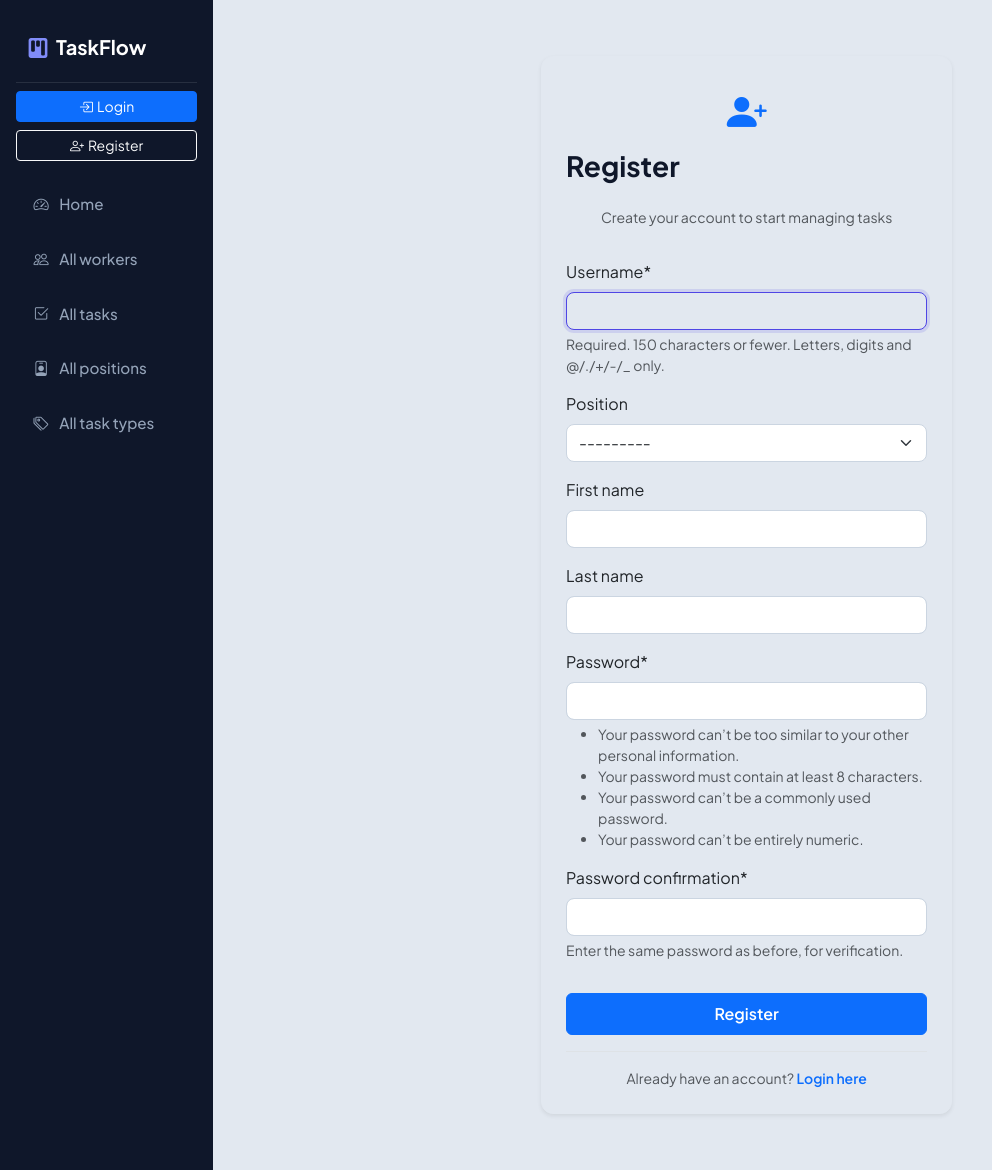
After one commit to vovikLXUS/IT-Company-task-manager, a Django app: page /register/ in a window 1280 px wide. The commit adds this page. Shown: the whole page, without its empty margins (0-992 px from the left). Run offline with Django 5.2, Linux system fonts and the light colour scheme; data that the repository does not hold is empty; some libraries are stand-ins or nearby versions.

Commit message:
feat: added possibility for user to register on website

```diff
--- a/IT_company_task_manager/urls.py
+++ b/IT_company_task_manager/urls.py
@@ -11,9 +11,12 @@ from django.conf import settings
 from django.conf.urls.static import static
 from django.contrib.staticfiles.urls import staticfiles_urlpatterns
 
+from tasks.views import WorkerRegisterView
+
 urlpatterns = [
     path("admin/", admin.site.urls),
     path("", include("tasks.urls", namespace="tasks")),
+    path("accounts/register/", WorkerRegisterView.as_view(), name="register"),
     path("accounts/", include("django.contrib.auth.urls")),
     path("__debug__/", include("debug_toolbar.urls")),
 ]
--- a/tasks/urls.py
+++ b/tasks/urls.py
@@ -5,6 +5,7 @@ from tasks.views import (
     WorkerListView,
     WorkerDetailView,
     WorkerCreateView,
+    WorkerRegisterView,
     WorkerPositionUpdateView,
     WorkerDeleteView,
     TaskListView,
@@ -36,6 +37,11 @@ urlpatterns = [
         "workers/create/",
         WorkerCreateView.as_view(),
         name="worker-create",
+    ),
+    path(
+        "register/",
+        WorkerRegisterView.as_view(),
+        name="register",
     ),
     path(
         "workers/<int:pk>/update/",
--- a/tasks/views.py
+++ b/tasks/views.py
@@ -3,6 +3,7 @@ from django.http import HttpResponseRedirect
 from django.shortcuts import get_object_or_404, render
 from django.urls import reverse_lazy
 from django.views import generic
+from django.contrib.auth import login
 from django.contrib.auth.mixins import LoginRequiredMixin
 
 from tasks.models import TaskType, Position, Worker, Task
@@ -149,6 +150,23 @@ class WorkerCreateView(LoginRequiredMixin, generic.CreateView):
     success_url = reverse_lazy("tasks:worker-list")
 
 
+class WorkerRegisterView(generic.CreateView):
+    model = Worker
+    form_class = WorkerCreationForm
+    template_name = "registration/register.html"
+    success_url = reverse_lazy("tasks:index")
+
+    def dispatch(self, request, *args, **kwargs):
+        if request.user.is_authenticated:
+            return HttpResponseRedirect(reverse_lazy("tasks:index"))
+        return super().dispatch(request, *args, **kwargs)
+
+    def form_valid(self, form):
+        response = super().form_valid(form)
+        login(self.request, self.object)
+        return response
+
+
 class WorkerPositionUpdateView(LoginRequiredMixin, generic.UpdateView):
     model = Worker
     form_class = WorkerPositionUpdateForm
--- a/templates/includes/sidebar.html
+++ b/templates/includes/sidebar.html
@@ -26,9 +26,12 @@
     </form>
   </div>
 {% else %}
-  <div class="mb-3">
+  <div class="mb-3 d-flex flex-column gap-2">
     <a href="{% url 'login' %}?next={{ request.path }}" class="btn btn-sm btn-primary w-100 d-flex align-items-center justify-content-center gap-1">
       <i class="bi bi-box-arrow-in-right"></i> Login
+    </a>
+    <a href="{% url 'register' %}" class="btn btn-sm btn-outline-light w-100 d-flex align-items-center justify-content-center gap-1">
+      <i class="bi bi-person-plus"></i> Register
     </a>
   </div>
 {% endif %}
--- /dev/null
+++ b/templates/registration/register.html
@@ -0,0 +1,30 @@
+{% extends "base.html" %}
+{% load crispy_forms_filters %}
+
+{% block content %}
+<div class="card shadow-sm p-4 col-md-7 col-lg-5 mx-auto my-4">
+  <div class="text-center mb-3">
+    <div class="fs-1 text-primary mb-2">
+      <i class="bi bi-person-plus-fill"></i>
+    </div>
+    <h1>Register</h1>
+    <p class="text-muted small">Create your account to start managing tasks</p>
+  </div>
+
+  <form method="post" action="">
+    {% csrf_token %}
+    {{ form|crispy }}
+
+    <div class="mt-4 pt-2">
+      <input type="submit" value="Register" class="btn btn-primary w-100 py-2 fw-semibold" />
+    </div>
+  </form>
+
+  <div class="text-center mt-3 pt-3 border-top">
+    <p class="text-muted small mb-0">
+      Already have an account?
+      <a href="{% url 'login' %}" class="fw-semibold text-decoration-none">Login here</a>
+    </p>
+  </div>
+</div>
+{% endblock %}
```
Also changed, not shown: tasks/tests/test_views.py (+65 -0 lines), templates/registration/login.html (+7 -0 lines).
